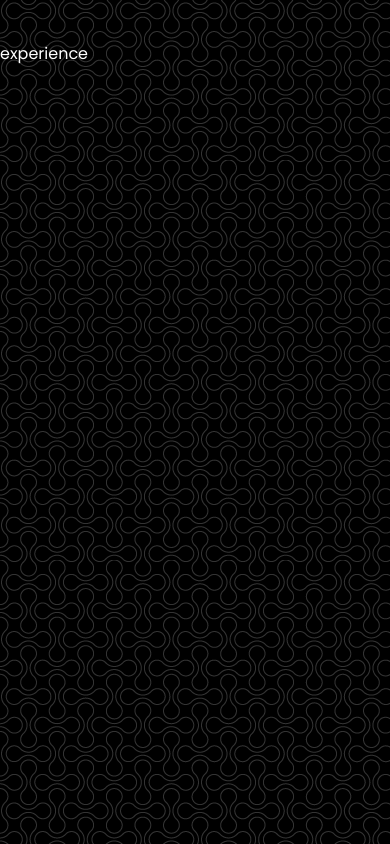
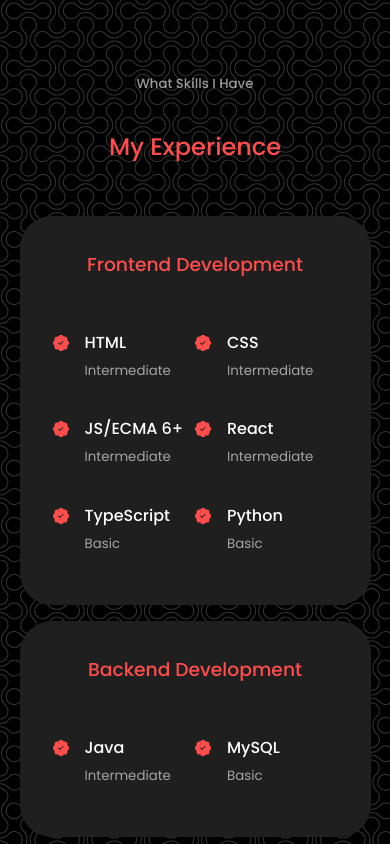
Before and after one commit to JBxss/JBxss.github.io, a React (Create React App) app: page / in a window 390 px wide. Shown: the part 1840-2684 px from the top of the page. Built offline with nearby package versions, Linux system fonts and the light colour scheme.

Commit message:
[ADD] Experience Component with responsive design

```diff
--- a/src/components/experience/experience.css
+++ b/src/components/experience/experience.css
@@ -0,0 +1,70 @@
+.experience__container {
+    display: grid;
+    grid-template-columns: 1fr 1fr;
+    gap: 2rem;
+}
+
+.experience__container > div {
+    background: var(--color-bg-variant);
+    padding: 2.4rem 5rem;
+    border-radius: 2rem;
+    border: 1px solid transparent;
+    transition: var(--transition);
+}
+
+.experience__container > div:hover {
+    background-color: rgba(0, 0, 0, 0.3);
+    border-color: var(--color-primary-variant);
+    cursor: default;
+}
+
+.experience__container > div h3 {
+    text-align: center;
+    margin-bottom: 2rem;
+    color: var(--color-primary);
+}
+
+.experience__content {
+    display: grid;
+    grid-template-columns: 1fr 1fr;
+    row-gap: 2rem;
+}
+
+.experience__details {
+    display: flex;
+    gap: 1rem;
+}
+
+.experience__details-icon {
+    margin-top: 6px;
+    color: var(--color-primary);
+}
+
+/** ========= Media Queries (Medium Devices) ============== */
+@media screen and (max-width: 1024px) {
+    .experience__container {
+        grid-template-columns: 1fr;
+    }
+
+    .experience__container > div {
+        width: 80%;
+        padding: 2rem;
+        margin: 0 auto;
+    }
+
+    .experience__content {
+        padding: 1rem;
+    }
+}
+
+/** ========= Media Queries (Small Devices) ============== */
+@media screen and (max-width: 600px) {
+    .experience__container {
+        gap: 1rem;
+    }
+
+    .experience__container > div {
+        width: 100%;
+        padding: 2rem 1rem;
+    }
+}
--- a/src/components/experience/experience.jsx
+++ b/src/components/experience/experience.jsx
@@ -1,10 +1,87 @@
-import React from 'react'
-import "./experience.css"
+import React from "react";
+import "./experience.css";
+import { BsPatchCheckFill } from "react-icons/bs";
 
 const experience = () => {
   return (
-    <section id='experience'>experience</section>
-  )
-}
+    <section id="experience">
+      <h5>What Skills I Have</h5>
+      <h2>My Experience</h2>
 
-export default experience
+      <div className="container experience__container">
+        <div className="experience__frontend">
+          <h3>Frontend Development</h3>
+          <div className="experience__content">
+            <article className="experience__details">
+              <BsPatchCheckFill className="experience__details-icon"/>
+              <div>
+                <h4>HTML</h4>
+                <small className="text-light">Intermediate</small>
+              </div>
+            </article>
+            <article className="experience__details">
+              <BsPatchCheckFill className="experience__details-icon"/>
+              <div>
+                <h4>CSS</h4>
+                <small className="text-light">Intermediate</small>
+              </div>
+            </article>
+            <article className="experience__details">
+              <BsPatchCheckFill className="experience__details-icon"/>
+              <div>
+                <h4>JS/ECMA 6+</h4>
+                <small className="text-light">Intermediate</small>
+              </div>
+            </article>
+            <article className="experience__details">
+              <BsPatchCheckFill className="experience__details-icon"/>
+              <div>
+                <h4>React</h4>
+                <small className="text-light">Intermediate</small>
+              </div>
+            </article>
+            <article className="experience__details">
+              <BsPatchCheckFill className="experience__details-icon"/>
+              <div>
+                <h4>TypeScript</h4>
+                <small className="text-light">Basic</small>
+              </div>
+            </article>
+            <article className="experience__details">
+              <BsPatchCheckFill className="experience__details-icon"/>
+              <div>
+                <h4>Python</h4>
+                <small className="text-light">Basic</small>
+              </div>
+            </article>
+          </div>
+        </div>
+        {/* END of Frontend */}
+
+        <div className="experience__backend">
+          <h3>Backend Development</h3>
+          <div className="experience__content">
+            <article className="experience__details">
+              <BsPatchCheckFill className="experience__details-icon"/>
+              <div>
+                <h4>Java</h4>
+                <small className="text-light">Intermediate</small>
+              </div>
+            </article>
+            <article className="experience__details">
+              <BsPatchCheckFill className="experience__details-icon"/>
+              <div>
+                <h4>MySQL</h4>
+                <small className="text-light">Basic</small>
+              </div>
+            </article>
+          </div>
+        </div>
+        {/* END of Backend */}
+
+      </div>
+    </section>
+  );
+};
+
+export default experience;
--- a/src/index.css
+++ b/src/index.css
@@ -59,7 +59,6 @@
 
 section {
     margin-top: 8rem;
-    height: 100vh;
 }
 
 section > h2, section > h5 {
```
